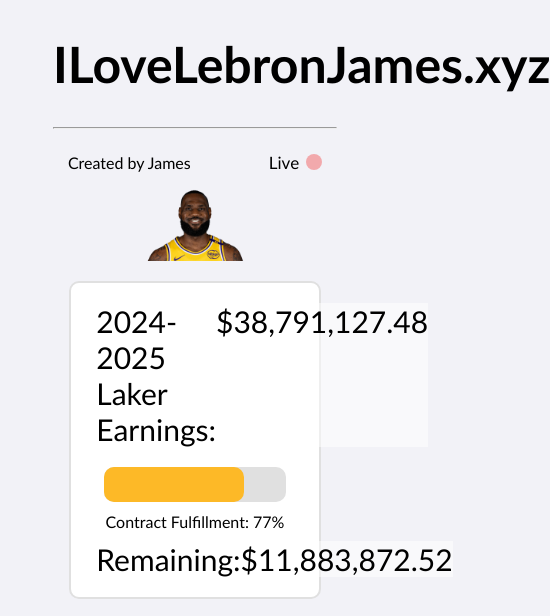
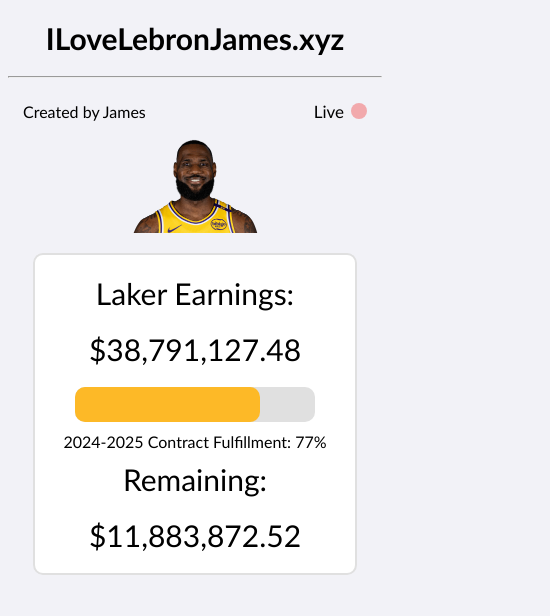
Before and after one commit to Jamess-Nguyen/Ilovelebron, a React (Vite) app: page / in a window 390 px wide. Shown: the top 616 px of the page, 550 px wide, since content can reach past the window. Built offline with nearby package versions, Linux system fonts and the light colour scheme; no server answers.

Commit message:
:sparkles: added a bunch of screen media max and mins

```diff
--- a/src/app.css
+++ b/src/app.css
@@ -1,4 +1,6 @@
 .app-container {
     margin-left: 12%;
     margin-right: 12%;
+    max-width: 1250px;
+    margin: 0 auto;
 }
--- a/src/components/ContractEarnings/ContractEarnings.css
+++ b/src/components/ContractEarnings/ContractEarnings.css
@@ -15,6 +15,18 @@
     margin: 0px 15px 0px 15px;
     background-color: rgba(255, 255, 255, 0.482);
     font-size: 30px;
+    flex-wrap: wrap;
+}
+
+@media screen and (max-width:600px) {
+    .contract-cur-earnings {
+        display: flex;
+        justify-content: center;
+        margin: 0px 15px 0px 15px;
+        background-color: rgba(255, 255, 255, 0.482);
+        font-size: 30px;
+        flex-wrap: wrap;
+    }
 }
 
 .contract-cur-earnings p {
--- a/src/components/ContractEarnings/ContractEarnings.jsx
+++ b/src/components/ContractEarnings/ContractEarnings.jsx
@@ -45,12 +45,12 @@
         <>
             <div className='contract-wrapper'>
                 <div className='contract-cur-earnings'>
-                    <p>2024-2025 Laker Earnings:</p>
+                    <p>Laker Earnings:</p>
                     <p>{(curEarnings - 0).toLocaleString('en-US', { style: 'currency', currency: 'USD' })}</p>
                 </div>
                 <div className='contract-progress'>
                     <progress value={(curEarnings / total2024Contract).toFixed(2)} className="progress-bar" />
-                    <p>Contract Fulfillment: {((curEarnings / total2024Contract) * 100).toFixed(0)}%</p>
+                    <p>2024-2025 Contract Fulfillment: {((curEarnings / total2024Contract) * 100).toFixed(0)}%</p>
                 </div>
                 <div className='contract-cur-earnings'>
                     <p>Remaining:</p>
--- a/src/components/Header/Header.css
+++ b/src/components/Header/Header.css
@@ -1,5 +1,6 @@
 .header-title {
     text-align: center;
+    font-size: 50px;
 }
 
 .header-wrapper {
@@ -45,3 +46,10 @@
         opacity: 1;
     }
 }
+
+@media screen and (max-width:600px) {
+    .header-title {
+        text-align: center;
+        font-size: 30px;
+    }
+}
--- a/src/components/Header/Header.jsx
+++ b/src/components/Header/Header.jsx
@@ -3,7 +3,7 @@
 const Header = () => {
     return (
         <>
-            <h1 className='header-title' style={{ fontSize: '50px' }}>ILoveLebronJames.xyz</h1>
+            <h1 className='header-title'>ILoveLebronJames.xyz</h1>
             <hr></hr>
             <div className='header-credits'>
                 <p>Created by James</p>
```
